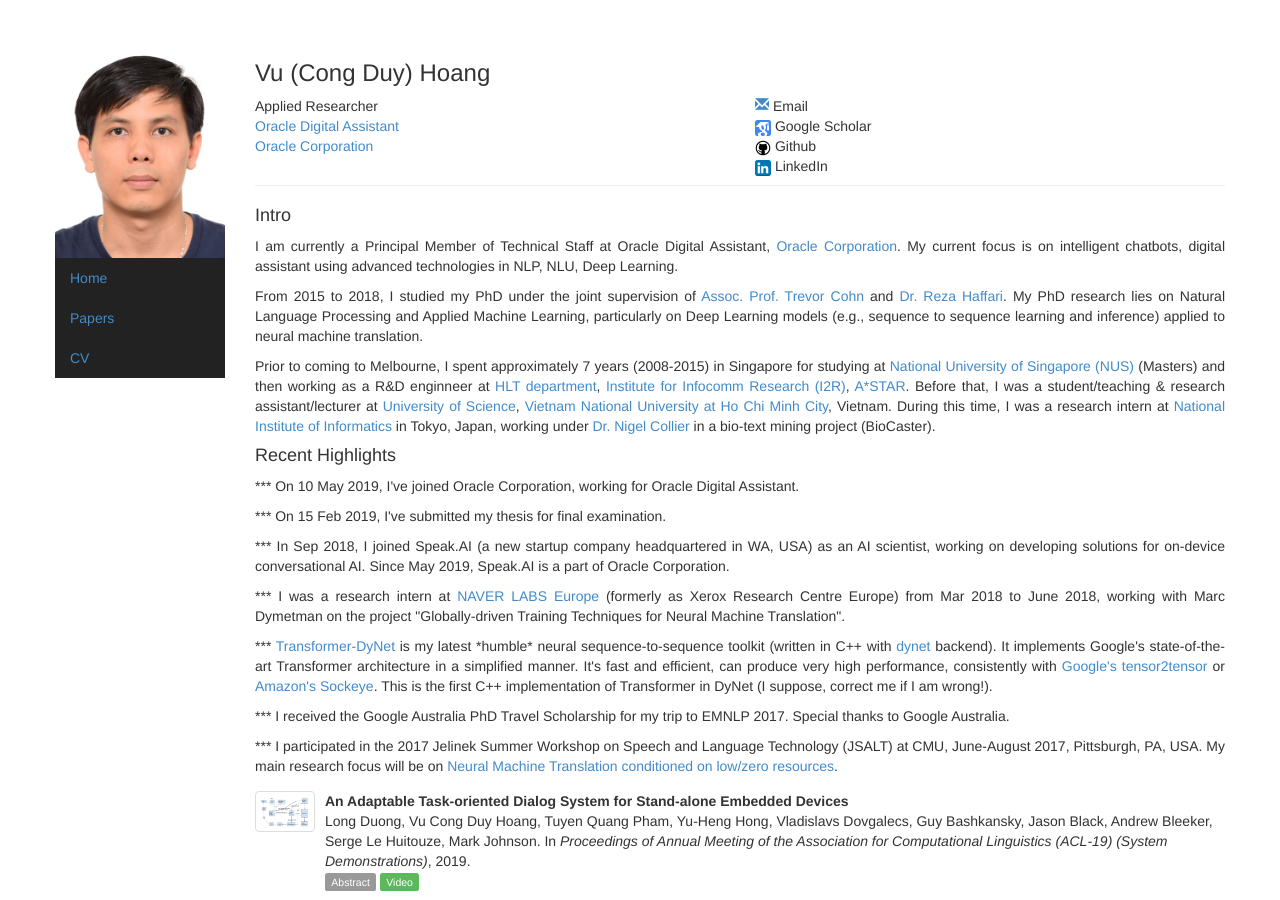
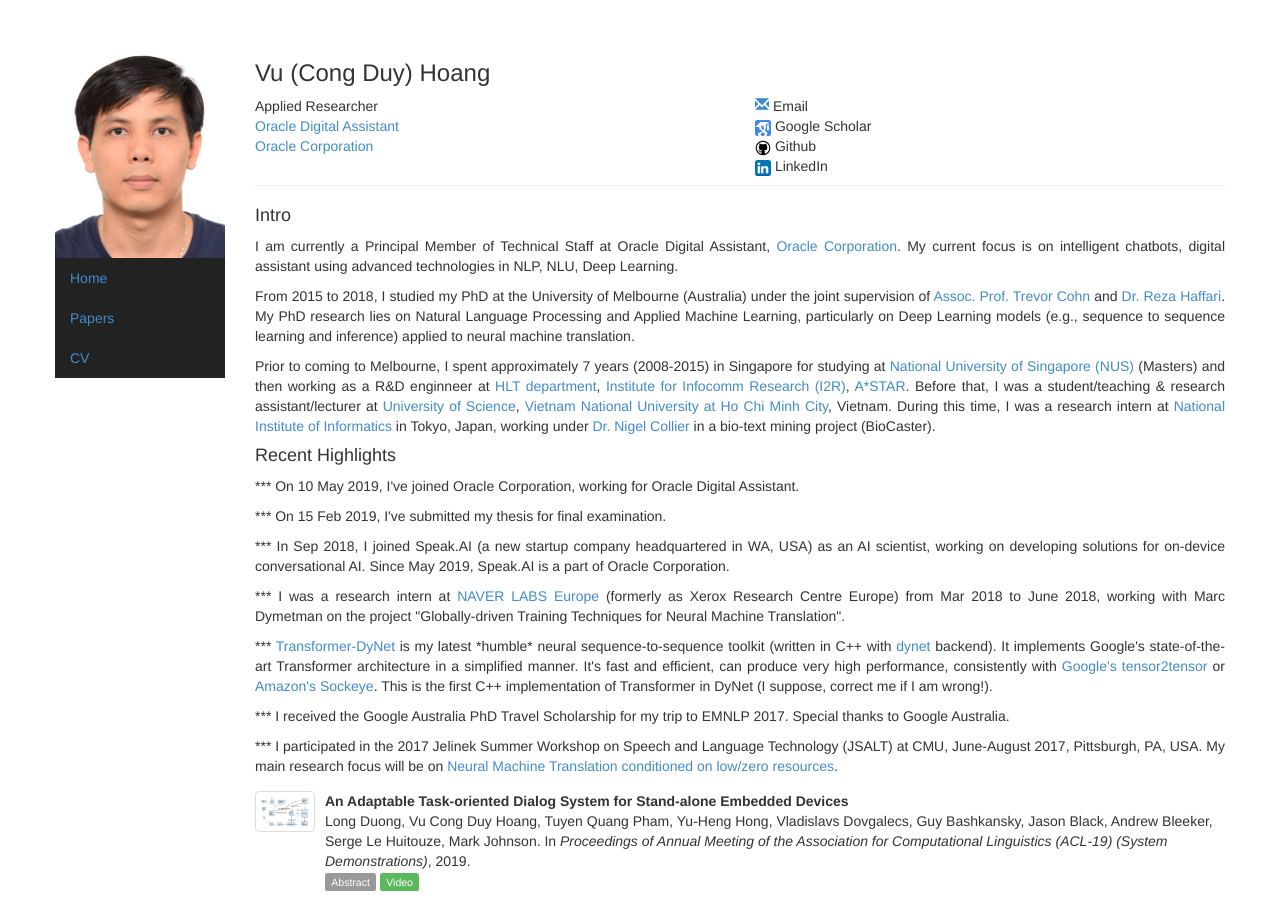
Before and after one commit to duyvuleo/duyvuleo.github.io, a Jekyll site: the page built from index.html, in a window 1280 px wide and 900 px high. Built offline with Jekyll 4.4.1, drawn with Linux system fonts in a browser that asks for light colours.

Commit message:
Update index.html

```diff
--- a/index.html
+++ b/index.html
@@ -34,7 +34,7 @@ picture: vu
 
 <h4>Intro</h4>
 <p style="text-align: justify;">I am currently a Principal Member of Technical Staff at Oracle Digital Assistant, <a href="https://www.oracle.com/index.html">Oracle Corporation</a>. My current focus is on intelligent chatbots, digital assistant using advanced technologies in NLP, NLU, Deep Learning.</p>
-<p style="text-align: justify;">From 2015 to 2018, I studied my PhD under the joint supervision of <a href="http://people.eng.unimelb.edu.au/tcohn/">Assoc. Prof. Trevor Cohn</a> and <a href="http://users.monash.edu.au/~gholamrh/">Dr. Reza Haffari</a>. My PhD research lies on Natural Language Processing and Applied Machine Learning, particularly on Deep Learning models (e.g., sequence to sequence learning and inference) applied to neural machine translation.</p>
+<p style="text-align: justify;">From 2015 to 2018, I studied my PhD at the University of Melbourne (Australia) under the joint supervision of <a href="http://people.eng.unimelb.edu.au/tcohn/">Assoc. Prof. Trevor Cohn</a> and <a href="http://users.monash.edu.au/~gholamrh/">Dr. Reza Haffari</a>. My PhD research lies on Natural Language Processing and Applied Machine Learning, particularly on Deep Learning models (e.g., sequence to sequence learning and inference) applied to neural machine translation.</p>
 <p style="text-align: justify;">Prior to coming to Melbourne, I spent approximately 7 years (2008-2015) in Singapore for studying at <a href="http://nus.edu.sg/">National University of Singapore (NUS)</a> (Masters) and then working as a R&D enginneer at <a href="http://www.i2r.a-star.edu.sg/hlt/">HLT department</a>, <a href="http://www.i2r.a-star.edu.sg/">Institute for Infocomm Research (I2R)</a>, <a href="https://www.a-star.edu.sg/">A*STAR</a>. Before that, I was a student/teaching &amp; research assistant/lecturer at <a href="https://www.fit.hcmus.edu.vn/vn/Default.aspx?tabid=325">University of Science</a>, <a href="http://en.vnuhcm.edu.vn/">Vietnam National University at Ho Chi Minh City</a>, Vietnam. During this time, I was a research intern at <a href="http://www.nii.ac.jp/en/">National Institute of Informatics</a> in Tokyo, Japan, working under <a href="https://sites.google.com/site/nhcollier/">Dr. Nigel Collier</a> in a bio-text mining project (BioCaster).</p>
 
 <h4>Recent Highlights</h4>
```
